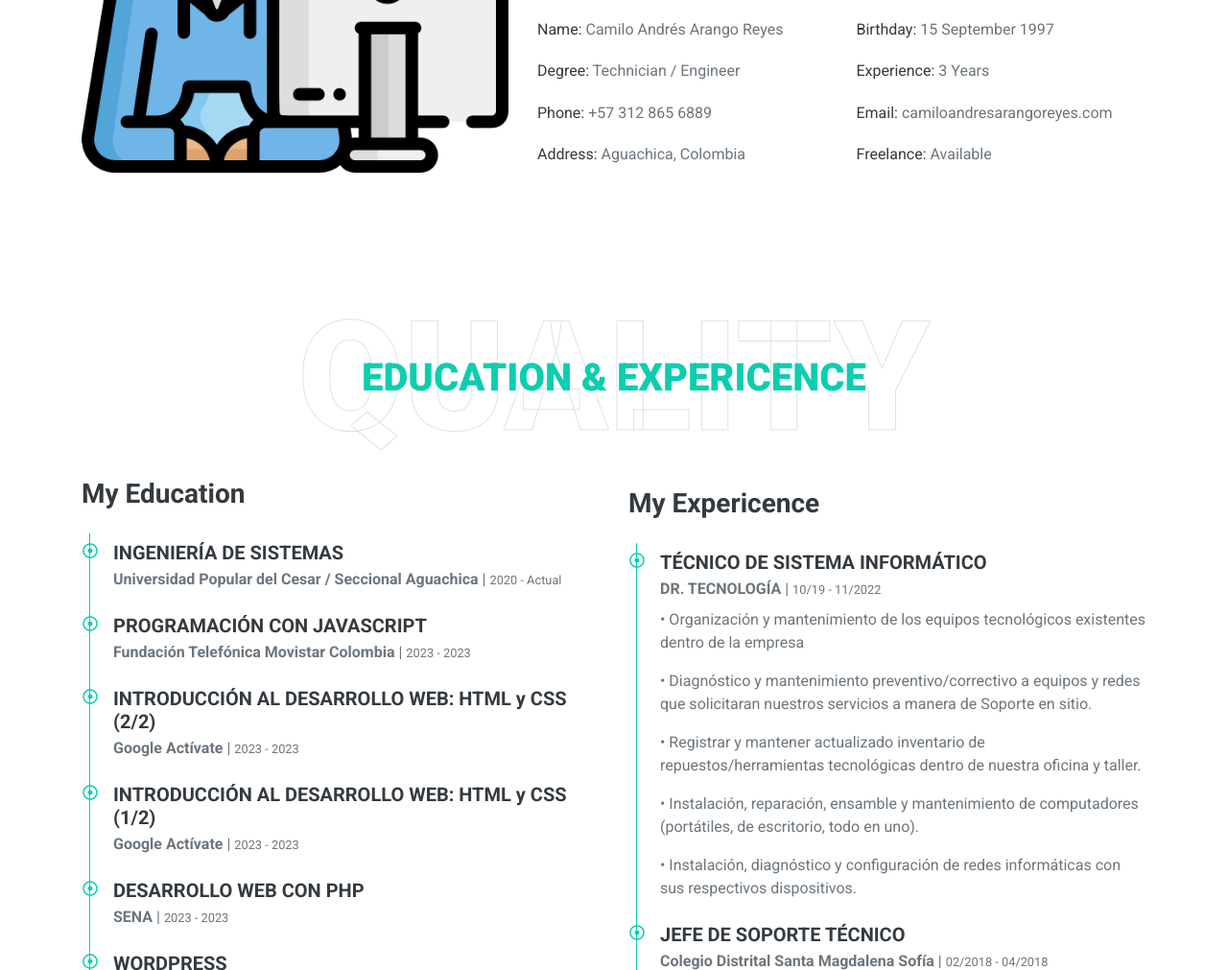
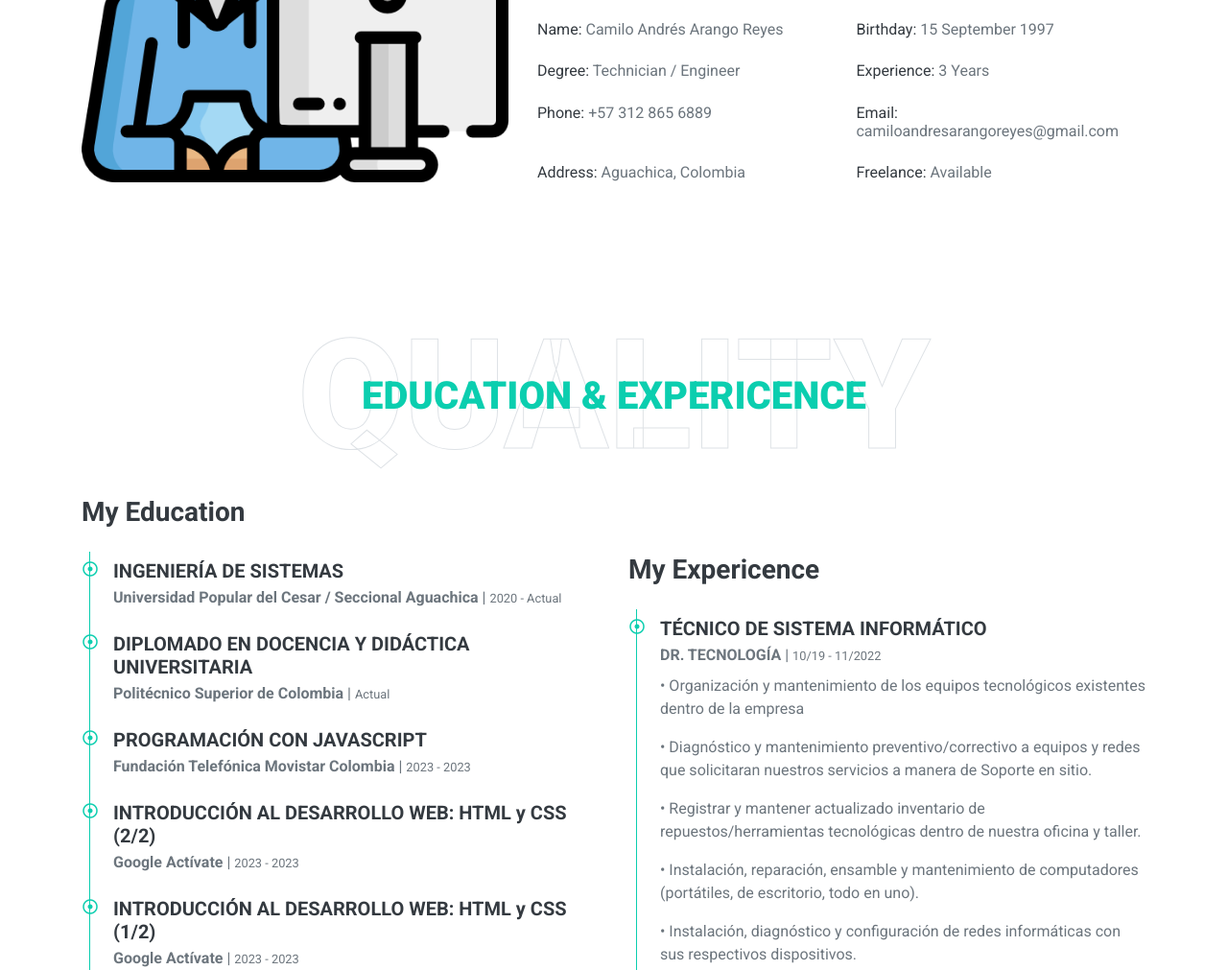
Before and after one commit to xcamilo18/perfil, a plain HTML site: page index.html in a window 1280 px wide. Shown: the part 1382-2393 px from the top of the page at 96% size. Drawn offline with nearby package versions, Linux system fonts and the light colour scheme.

Commit message:
actualizacion2.0

```diff
--- a/index.html
+++ b/index.html
@@ -39,15 +39,10 @@
             <div class="navbar-nav m-auto py-0">
                 <a href="#home" class="nav-item nav-link active">Inicio</a>
                 <a href="#about" class="nav-item nav-link">Sobre Mí</a>
-                <!-- <a href="#qualification" class="nav-item nav-link">Quality</a> -->
                 <a href="#skill" class="nav-item nav-link">Skill</a>
-                <!-- <a href="#service" class="nav-item nav-link">Service</a> -->
                 <a href="#portfolio" class="nav-item nav-link">Portfolio</a>
-                <!-- <a href="#testimonial" class="nav-item nav-link">Review</a>
-                <a href="#blog" class="nav-item nav-link">Blog</a> -->
                 <a href="#Footer" class="nav-item nav-link">Contacto</a>
             </div>
-            <!-- <a href="" class="btn btn-outline-primary d-none d-lg-block">Hire Me</a> -->
         </div>
     </nav>
     <!-- Navbar End -->
@@ -84,9 +79,6 @@
                     <h1 class="display-3 text-uppercase text-primary mb-2" style="-webkit-text-stroke: 2px #ffffff;">Camilo Arango</h1>
                     <h1 class="typed-text-output d-inline font-weight-lighter text-white"></h1>
                     <div class="typed-text d-none">Técnico en TI, Ingeniero de Sistemas, Front End Developer</div>
-                    <!-- <div class="d-flex align-items-center justify-content-center justify-content-lg-start pt-5">
-                        <a href="" class="btn btn-outline-light mr-5">Descargar CV</a>
-                    </div> -->
                 </div>
             </div>
         </div>
@@ -121,12 +113,10 @@
                         <div class="col-sm-6 py-2"><h6>Degree: <span class="text-secondary">Technician / Engineer </span></h6></div>
                         <div class="col-sm-6 py-2"><h6>Experience: <span class="text-secondary">3 Years</span></h6></div>
                         <div class="col-sm-6 py-2"><h6>Phone: <span class="text-secondary">+57 312 865 6889</span></h6></div>
-                        <div class="col-sm-6 py-2"><h6>Email: <span class="text-secondary">camiloandresarangoreyes.com</span></h6></div>
+                        <div class="col-sm-6 py-2"><h6>Email: <span class="text-secondary">camiloandresarangoreyes@gmail.com</span></h6></div>
                         <div class="col-sm-6 py-2"><h6>Address: <span class="text-secondary">Aguachica, Colombia</span></h6></div>
                         <div class="col-sm-6 py-2"><h6>Freelance: <span class="text-secondary">Available</span></h6></div>
                     </div>
-                    <!-- <a href="" class="btn btn-outline-primary mr-4">Hire Me</a>
-                    <a href="" class="btn btn-outline-primary">Learn More</a> -->
                 </div>
             </div>
         </div>
@@ -153,27 +143,28 @@
                         </div>
                         <div class="position-relative mb-4">
                             <i class="far fa-dot-circle text-primary position-absolute" style="top: 2px; left: -32px;"></i>
+                            <h5 class="font-weight-bold mb-1">DIPLOMADO EN DOCENCIA Y DIDÁCTICA UNIVERSITARIA </h5>
+                            <p class="mb-2"><strong>Politécnico Superior de Colombia</strong> | <small>Actual</small></p>
+                        </div>
+                        <div class="position-relative mb-4">
+                            <i class="far fa-dot-circle text-primary position-absolute" style="top: 2px; left: -32px;"></i>
                             <h5 class="font-weight-bold mb-1">PROGRAMACIÓN CON JAVASCRIPT </h5>
                             <p class="mb-2"><strong>Fundación Telefónica Movistar Colombia</strong> | <small>2023 - 2023</small></p>
-                            <!-- <p>Tempor eos dolore amet tempor dolor tempor. Dolore ea magna sit amet dolor eirmod. Eos ipsum est tempor dolor. Clita lorem kasd sed ea lorem diam ea lorem eirmod duo sit ipsum stet lorem diam</p> -->
                         </div>
                         <div class="position-relative mb-4">
                             <i class="far fa-dot-circle text-primary position-absolute" style="top: 2px; left: -32px;"></i>
                             <h5 class="font-weight-bold mb-1">INTRODUCCIÓN AL DESARROLLO WEB: HTML y CSS (2/2) </h5>
                             <p class="mb-2"><strong>Google Actívate</strong> | <small>2023 - 2023</small></p>
-                            <!-- <p>Tempor eos dolore amet tempor dolor tempor. Dolore ea magna sit amet dolor eirmod. Eos ipsum est tempor dolor. Clita lorem kasd sed ea lorem diam ea lorem eirmod duo sit ipsum stet lorem diam</p> -->
                         </div>
                         <div class="position-relative mb-4">
                             <i class="far fa-dot-circle text-primary position-absolute" style="top: 2px; left: -32px;"></i>
                             <h5 class="font-weight-bold mb-1">INTRODUCCIÓN AL DESARROLLO WEB: HTML y CSS (1/2) </h5>
                             <p class="mb-2"><strong>Google Actívate</strong> | <small>2023 - 2023</small></p>
-                            <!-- <p>Tempor eos dolore amet tempor dolor tempor. Dolore ea magna sit amet dolor eirmod. Eos ipsum est tempor dolor. Clita lorem kasd sed ea lorem diam ea lorem eirmod duo sit ipsum stet lorem diam</p> -->
                         </div>
                         <div class="position-relative mb-4">
                             <i class="far fa-dot-circle text-primary position-absolute" style="top: 2px; left: -32px;"></i>
                             <h5 class="font-weight-bold mb-1">DESARROLLO WEB CON PHP </h5>
                             <p class="mb-2"><strong>SENA</strong> | <small>2023 - 2023</small></p>
-                            <!-- <p>Tempor eos dolore amet tempor dolor tempor. Dolore ea magna sit amet dolor eirmod. Eos ipsum est tempor dolor. Clita lorem kasd sed ea lorem diam ea lorem eirmod duo sit ipsum stet lorem diam</p> -->
                         </div>
                         <div class="position-relative mb-4">
                             <i class="far fa-dot-circle text-primary position-absolute" style="top: 2px; left: -32px;"></i>
```
